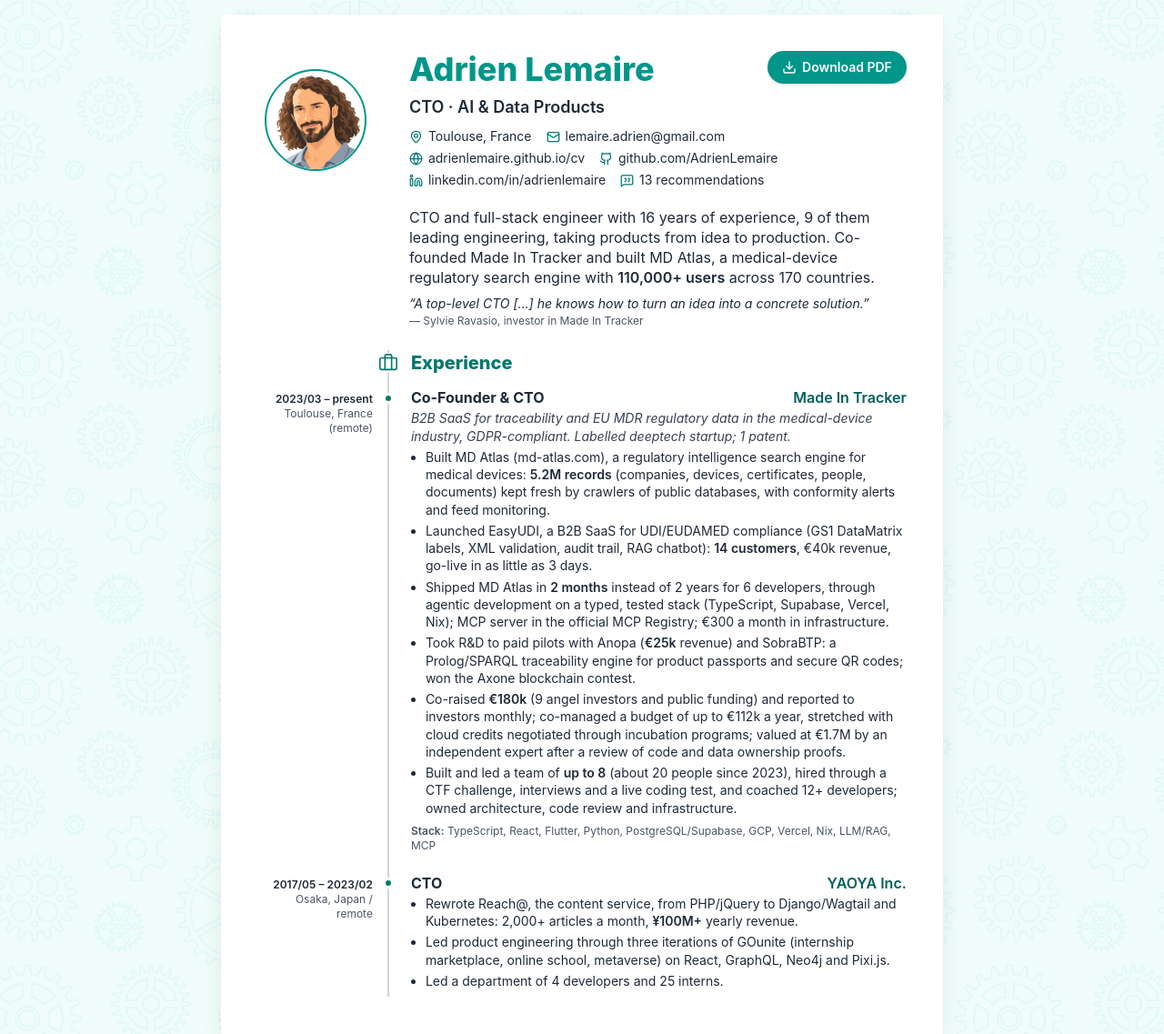
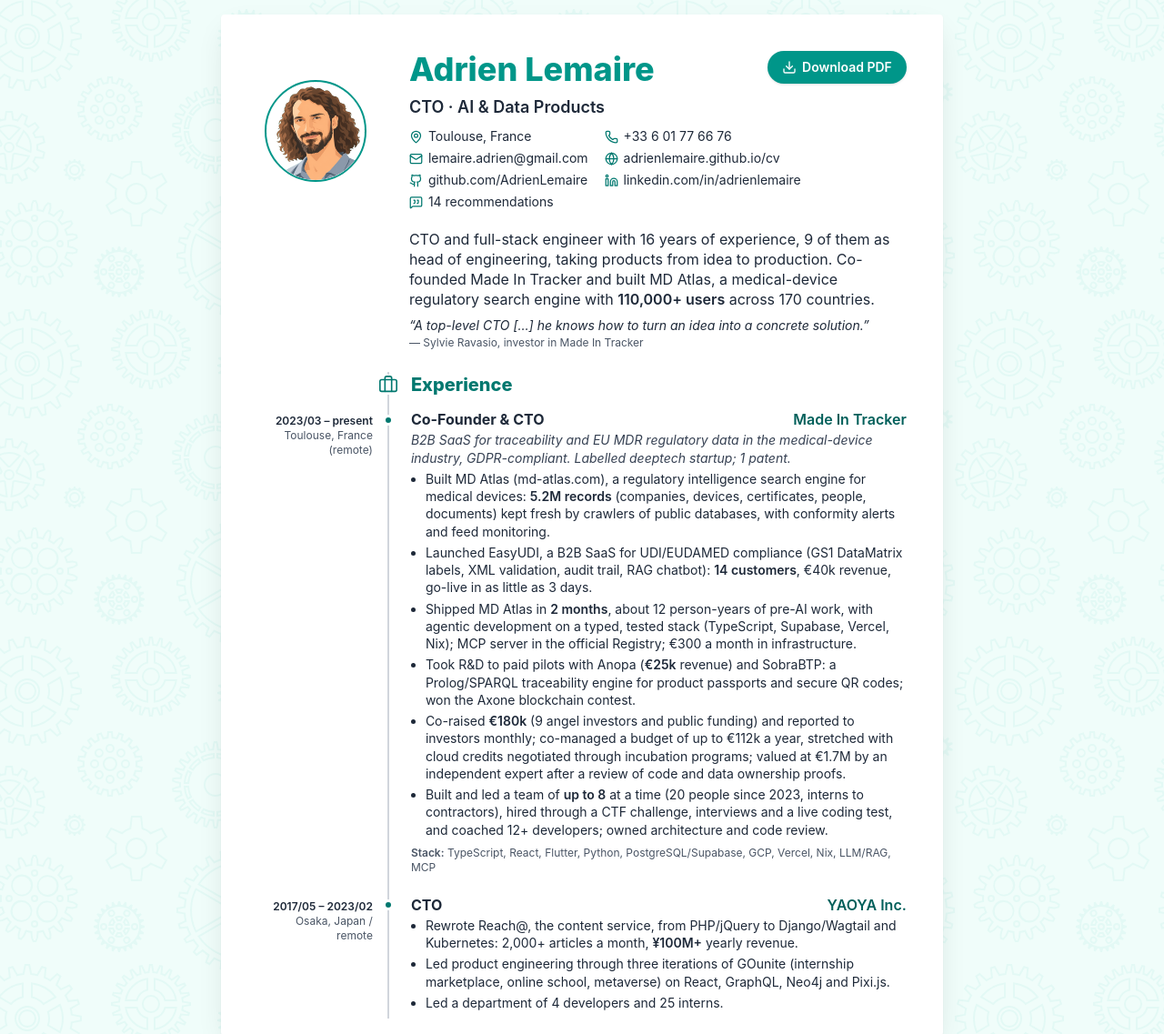
Before and after one commit to AdrienLemaire/cv, a website: page index.html in a window 1280 px wide. Shown: the top 1137 px of the page at 91% size. Drawn offline with Linux system fonts and the light colour scheme; files whose address does not match are found by name.

Commit message:
Add phone, contact grid, 14th recommendation, wording fixes

```diff
--- a/index.html
+++ b/index.html
@@ -5,13 +5,13 @@
   <meta charset="UTF-8">
   <meta name="viewport" content="width=device-width, initial-scale=1.0">
   <title>Adrien Lemaire · CTO · AI &amp; Data Products</title>
-  <meta name="description" content="CV of Adrien Lemaire, CTO and full-stack engineer with 16 years of experience, 9 of them leading engineering, taking products from idea to production.">
+  <meta name="description" content="CV of Adrien Lemaire, CTO and full-stack engineer with 16 years of experience, 9 of them as head of engineering, taking products from idea to production.">
   <meta property="og:type" content="profile">
   <meta property="og:title" content="Adrien Lemaire · CTO · AI &amp; Data Products">
-  <meta property="og:description" content="CTO and full-stack engineer with 16 years of experience, 9 of them leading engineering, taking products from idea to production.">
+  <meta property="og:description" content="CTO and full-stack engineer with 16 years of experience, 9 of them as head of engineering, taking products from idea to production.">
   <meta property="og:url" content="https://adrienlemaire.github.io/cv/">
   <meta property="og:image" content="https://adrienlemaire.github.io/cv/assets/avatar.png">
-  <link href="dist/output.css?v=e9fa32a4" rel="stylesheet">
+  <link href="dist/output.css?v=b7b73dcd" rel="stylesheet">
 </head>
 
 <body class="bg-teal-50 bg-[url('assets/floating-cogs.svg')] print:bg-none print:bg-white">
@@ -31,10 +31,14 @@
         <div class="flex w-4/5 flex-col gap-y-2 pl-6">
           <h1 class="text-4xl font-extrabold text-teal-600">Adrien Lemaire</h1>
           <p class="text-lg font-semibold">CTO · AI &amp; Data Products</p>
-          <ul class="flex flex-wrap gap-x-4 gap-y-1 text-sm">
+          <ul class="grid w-fit grid-cols-[auto_auto] gap-x-[18px] gap-y-1 text-sm">
             <li class="flex items-center gap-x-1.5">
               <img class="contact-icon" src="assets/icons/map-pin.svg" alt="">
               <span>Toulouse, France</span>
+            </li>
+            <li class="flex items-center gap-x-1.5">
+              <img class="contact-icon" src="assets/icons/phone.svg" alt="">
+              <a class="contact-link" href="tel:+33601776676">+33 6 01 77 66 76</a>
             </li>
             <li class="flex items-center gap-x-1.5">
               <img class="contact-icon" src="assets/icons/mail.svg" alt="">
@@ -54,7 +58,7 @@
             </li>
             <li class="flex items-center gap-x-1.5">
               <img class="contact-icon" src="assets/icons/message-square-quote.svg" alt="">
-              <a class="contact-link" href="https://www.linkedin.com/in/adrienlemaire/details/recommendations/">13 recommendations</a>
+              <a class="contact-link" href="https://www.linkedin.com/in/adrienlemaire/details/recommendations/">14 recommendations</a>
             </li>
           </ul>
         </div>
@@ -65,8 +69,8 @@
         <div class="w-4/5 pl-6">
           <h2 id="summary-title" class="sr-only">Summary</h2>
           <p class="leading-snug">CTO and full-stack engineer with 16 years of
-            experience, 9 of them leading engineering, taking products from
-            idea to production. Co-founded Made In Tracker and built MD
+            experience, 9 of them as head of engineering, taking products
+            from idea to production. Co-founded Made In Tracker and built MD
             Atlas, a medical-device regulatory search engine with
             <strong>110,000+ users</strong> across 170 countries.</p>
           <figure class="mt-2">
@@ -113,10 +117,10 @@
                 DataMatrix labels, XML validation, audit trail, RAG chatbot):
                 <strong>14 customers</strong>, €40k revenue, go-live in as little as 3
                 days.</li>
-              <li>Shipped MD Atlas in <strong>2&nbsp;months</strong> instead of 2 years for 6
-                developers, through agentic development on a typed, tested
+              <li>Shipped MD Atlas in <strong>2&nbsp;months</strong>, about 12 person-years
+                of pre-AI work, with agentic development on a typed, tested
                 stack (TypeScript, Supabase, Vercel, Nix); MCP server in the
-                official MCP Registry; €300 a month in infrastructure.</li>
+                official Registry; €300 a month in infrastructure.</li>
               <li>Took R&amp;D to paid pilots with Anopa (<strong>€25k</strong> revenue) and
                 SobraBTP: a Prolog/SPARQL traceability engine for product
                 passports and secure QR codes; won the Axone blockchain
@@ -126,10 +130,11 @@
                 €112k a year, stretched with cloud credits negotiated through
                 incubation programs; valued at €1.7M by an independent
                 expert after a review of code and data ownership proofs.</li>
-              <li>Built and led a team of <strong>up to 8</strong> (about 20 people since 2023),
+              <li>Built and led a team of <strong>up to 8</strong> at a time (20 people since
+                2023, interns to contractors),
                 hired through a CTF challenge, interviews and a live coding
-                test, and coached 12+ developers; owned architecture, code
-                review and infrastructure.</li>
+                test, and coached 12+ developers; owned architecture and
+                code review.</li>
             </ul>
             <p class="mt-2 text-xs leading-snug text-gray-600"><span class="font-semibold">Stack:</span>
               TypeScript, React, Flutter, Python, PostgreSQL/Supabase, GCP,
@@ -335,13 +340,12 @@
         </figure>
         <figure class="row">
           <figcaption class="row-aside"><a class="contact-link font-semibold
-            text-gray-800" href="https://www.linkedin.com/in/adrienlemaire/details/recommendations/">Marcel Akiyama</a>
-            <span>Colleague at Alpaca and Made In Tracker</span></figcaption>
+            text-gray-800" href="https://www.linkedin.com/in/adrienlemaire/details/recommendations/">Kevin Mandrick, PhD</a>
+            <span>Co-founder &amp; CEO of Made In Tracker</span></figcaption>
           <blockquote class="row-body border-l-transparent pb-5 text-sm
-            leading-snug italic">“[…] his constant learning and strong
-            architectural perspective. […] he demonstrated that he is a
-            resilient leader. […] I'd definitely recommend him for a leadership
-            position.”</blockquote>
+            leading-snug italic">“[…] an exceptional resilient leader as a CTO
+            who perfectly bridges the gap between vision and lightning-fast
+            execution. […] knows how to stretch a startup budget.”</blockquote>
         </figure>
       </section>
 
```
Also changed, not shown: assets/icons/phone.svg (added), dist/output.css, 1 other file.
